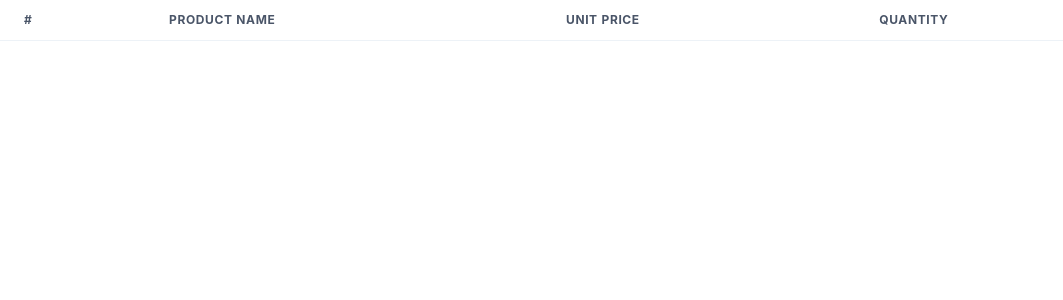
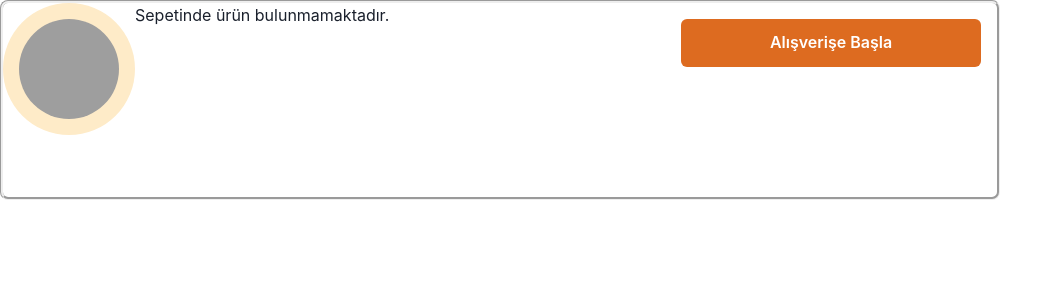
Before and after one commit to mehmetduran932/trend-clone, a React (Create React App) app: page /cartdetail in a window 1280 px wide. Shown: the top 300 px of the page, without its empty margins (0-1063 px from the left). Built offline with nearby package versions, Linux system fonts and the light colour scheme; grey boxes are pictures that could not be loaded.

Commit message:
cart empty durumu yazıldı component eklendi. çalışıyor.

```diff
--- a/src/App.js
+++ b/src/App.js
@@ -1,6 +1,6 @@
 import "./App.css";
 import ProductBox from "./components/ProductBox";
-import {Route, Switch } from "react-router-dom";
+import { Route, Switch } from "react-router-dom";
 import NotFound from "./components/NotFound";
 import MainBox from "./components/MainBox";
 import CartDetail from "./components/CartDetail";
--- a/src/components/CartDetail.js
+++ b/src/components/CartDetail.js
@@ -1,13 +1,20 @@
 import React,{useEffect} from "react";
 import { connect } from "react-redux";
 import { Table, Thead, Tbody, Tr, Th, Td } from "@chakra-ui/react";
+import CartEmptyError from "./CartEmptyError";
 
 function CartDetail({ cart }) {
     useEffect(() => {
         console.log("sepet:",cart)
     }, [cart]);
+    if(cart.length===0){
+        return(
+            <div><CartEmptyError/></div>
+        )
+    }
   return (
     <div>
+
       <Table variant="simple">
         <Thead>
           <Tr>
@@ -25,6 +32,9 @@ function CartDetail({ cart }) {
               <Th scope="row">{cartItem.id}</Th>
               <Td>{cartItem.productName}</Td>
               <Td>{cartItem.price}</Td>
+              <Td>{cartItem.quantity}</Td>
+
+
             </Tr>
           ))}
         </Tbody>
--- /dev/null
+++ b/src/components/CartEmptyError.js
@@ -0,0 +1,46 @@
+import React from "react";
+import { Box, Image, Flex, Spacer, Button } from "@chakra-ui/react";
+import { Link } from "react-router-dom";
+
+export default function CartEmptyError() {
+  return (
+    <div>
+      <Box
+        width="1000px"
+        height="200px"
+        border="groove"
+        borderRadius="lg"
+        overflow="hidden"
+      >
+        <Flex>
+          <Box p="4" bg="orange.100" borderRadius="full">
+            <Image
+              borderRadius="full"
+              boxSize="100px"
+              src="https://w7.pngwing.com/pngs/321/733/png-transparent-shopping-cart-computer-icons-online-shopping-shopping-cart.png"
+              alt="Segun Adebayo"
+            />
+          </Box>
+          <Box>
+            <h1>Sepetinde ürün bulunmamaktadır.</h1>
+          </Box>
+
+          <Spacer />
+          <Box p="4" bg="white.400">
+            <Link to={"/"}>
+              <Button
+                size="md"
+                height="48px"
+                width="300px"
+                textColor="white"
+                bg="orange.500"
+              >
+                Alışverişe Başla
+              </Button>
+            </Link>
+          </Box>
+        </Flex>
+      </Box>
+    </div>
+  );
+}
--- a/src/redux/reducers/index.js
+++ b/src/redux/reducers/index.js
@@ -9,7 +9,6 @@ export const reducer = (state = INITIAL_STATE, action) => {
         ...state,
         cart: [action.payload, ...state.cart],
       };
-
     default:
       return state;
   }
```
Also changed, not shown: src/img/pngwing.com.png (added).
